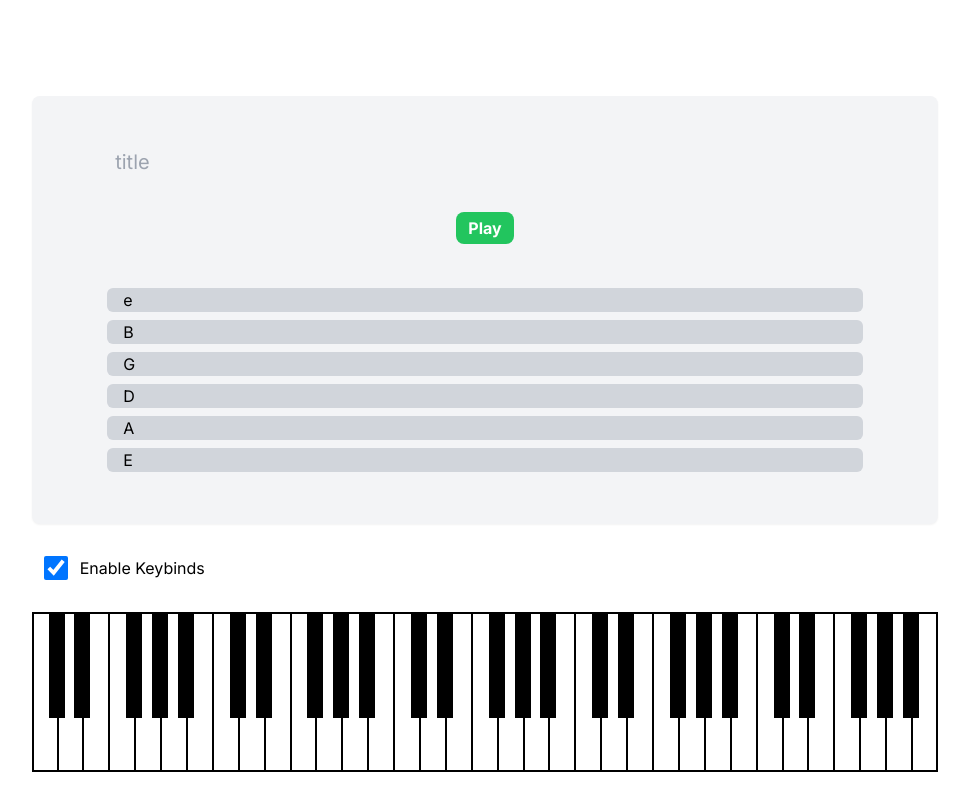
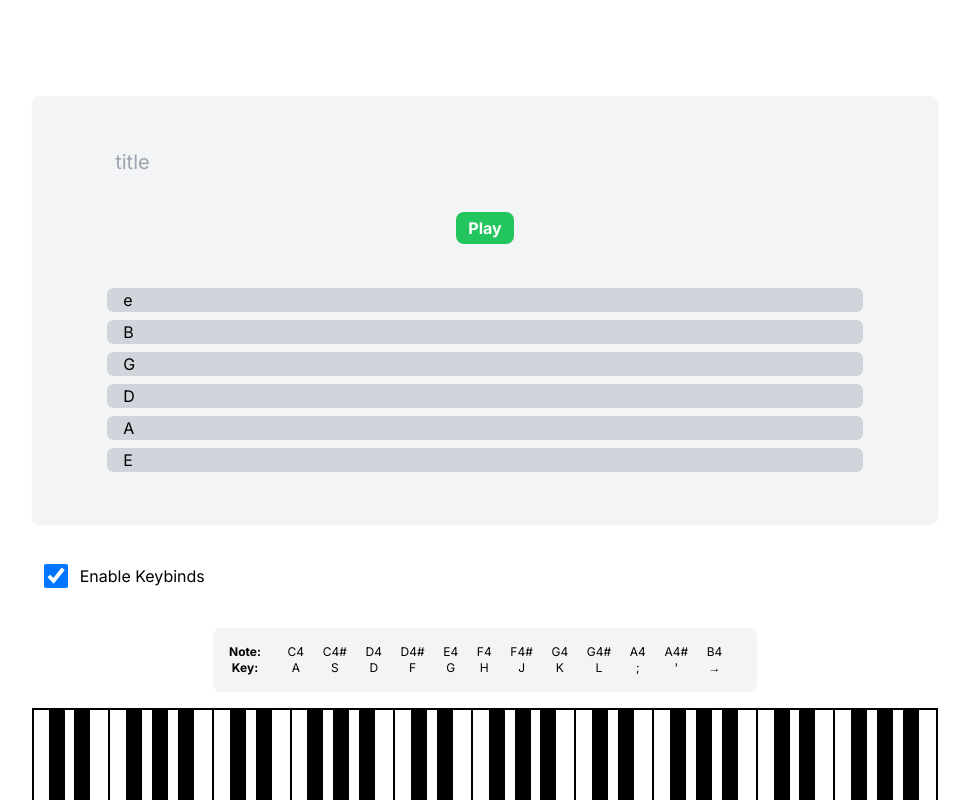
Before and after one commit to lucasotanez/expo-music, a Next.js app: page / in a window 1280 px wide. Both pictures are taken after a click on the checkbox 210 px from the left and 568 px from the top of the page. Shown: the top 800 px of the page, without its empty margins (155-1124 px from the left). Built offline with nearby package versions, Linux system fonts and the light colour scheme; no server answers.

Commit message:
add keymap sheet section

```diff
--- a/app/Piano.tsx
+++ b/app/Piano.tsx
@@ -60,17 +60,80 @@ export default function Piano() {
     document.getElementById("enable-binds")?.addEventListener('change', (e) => {
       if ((e.target as HTMLInputElement).checked) {
         pianoMode = true;
+        let sheet = document.getElementById('keymap-sheet');
+        if (sheet) sheet.style.display = 'flex';
       } else {
         pianoMode = false;
+        let sheet = document.getElementById('keymap-sheet');
+        if (sheet) sheet.style.display = 'none';
       }
     })
   }, [])
 
   return (
     <>
-      <div className="flex flex-row items-center w-5/6">
-        <input id='enable-binds' type='checkbox' className="w-6 h-6 my-8 mx-3"></input><label>Enable Keybinds</label>
+      <div className="hidden md:flex flex-row items-center w-5/6 my-6">
+        <input id='enable-binds' type='checkbox' className="w-6 h-6 my-4 mx-3"></input><label>Enable Keybinds</label>
       </div>
+      <div id="keymap-sheet" className="flex-col w-full md:w-1/2 bg-gray-100 p-4 rounded-lg mb-4 hidden">
+        <div className="flex flex-row items-center">
+          <div className="flex flex-col items-center text-xs font-bold mr-2">
+            <div>Note:</div>
+            <div>Key:</div>
+          </div>
+          <div className="flex flex-row w-full justify-evenly text-xs">
+            <div className="flex flex-col items-center">
+              <div>C4</div>
+              <div>A</div>
+            </div>
+            <div className="flex flex-col items-center">
+              <div>C4#</div>
+              <div>S</div>
+            </div>
+            <div className="flex flex-col items-center">
+              <div>D4</div>
+              <div>D</div>
+            </div>
+            <div className="flex flex-col items-center">
+              <div>D4#</div>
+              <div>F</div>
+            </div>
+            <div className="flex flex-col items-center">
+              <div>E4</div>
+              <div>G</div>
+            </div>
+            <div className="flex flex-col items-center">
+              <div>F4</div>
+              <div>H</div>
+            </div>
+            <div className="flex flex-col items-center">
+              <div>F4#</div>
+              <div>J</div>
+            </div>
+            <div className="flex flex-col items-center">
+              <div>G4</div>
+              <div>K</div>
+            </div>
+            <div className="flex flex-col items-center">
+              <div>G4#</div>
+              <div>L</div>
+            </div>
+            <div className="flex flex-col items-center">
+              <div>A4</div>
+              <div>;</div>
+            </div>
+            <div className="flex flex-col items-center">
+              <div>A4#</div>
+              <div>'</div>
+            </div>
+            <div className="flex flex-col items-center">
+              <div>B4</div>
+              <div>&rarr;</div>
+            </div>
+          </div>
+        </div>
+      </div>
+
       <div id='board' className="w-11/12 xl:w-5/6 h-32 xl:h-40 bg-gray-100 mb-12 sm:flex flex-row relative hidden">
 
         {/* Octave 2 */}
--- a/app/PianoStrings.tsx
+++ b/app/PianoStrings.tsx
@@ -18,7 +18,7 @@ export default function PianoStrings() {
 
   return (
     <>
-      <div className="flex flex-col items-center relative w-5/6 h-48">
+      <div className="hidden md:flex flex-col items-center relative w-5/6 h-48">
         <div className="absolute left-0 flex flex-row items-center">
           <input type="checkbox" id="show-guitar-strings" value="show-strings" className="mx-3 w-6 h-6"></input>
           <label>Show Guitar Notes</label>
```
